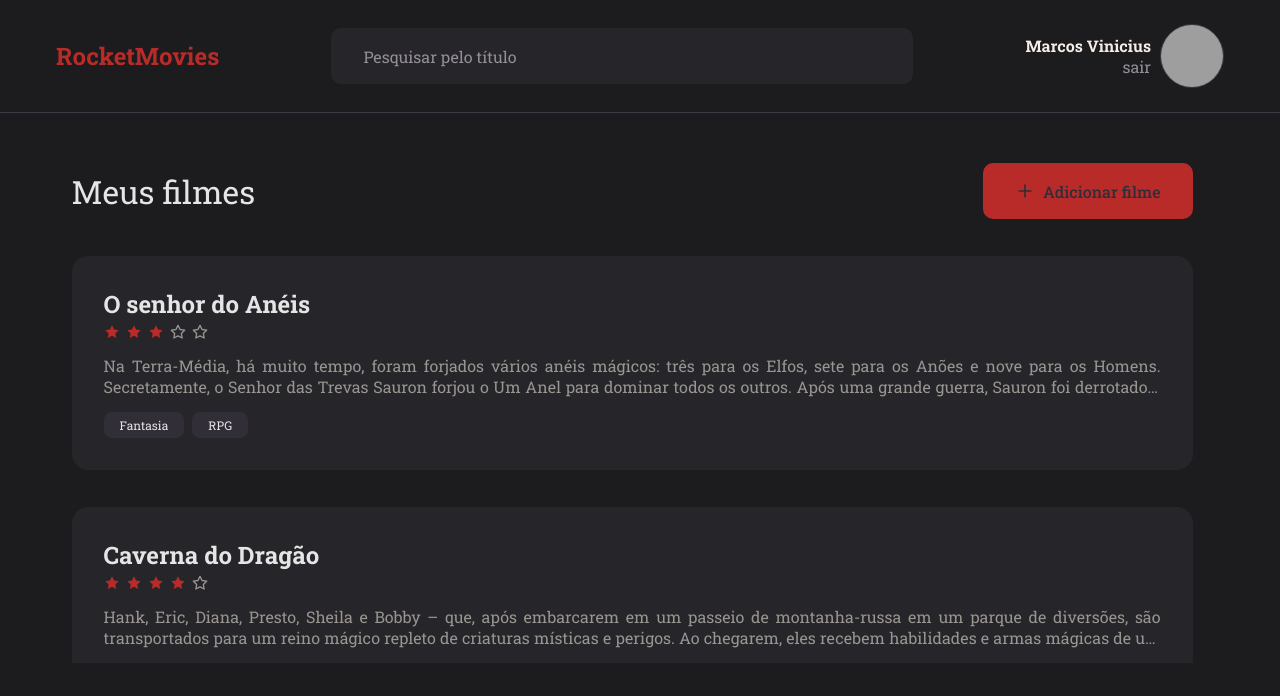
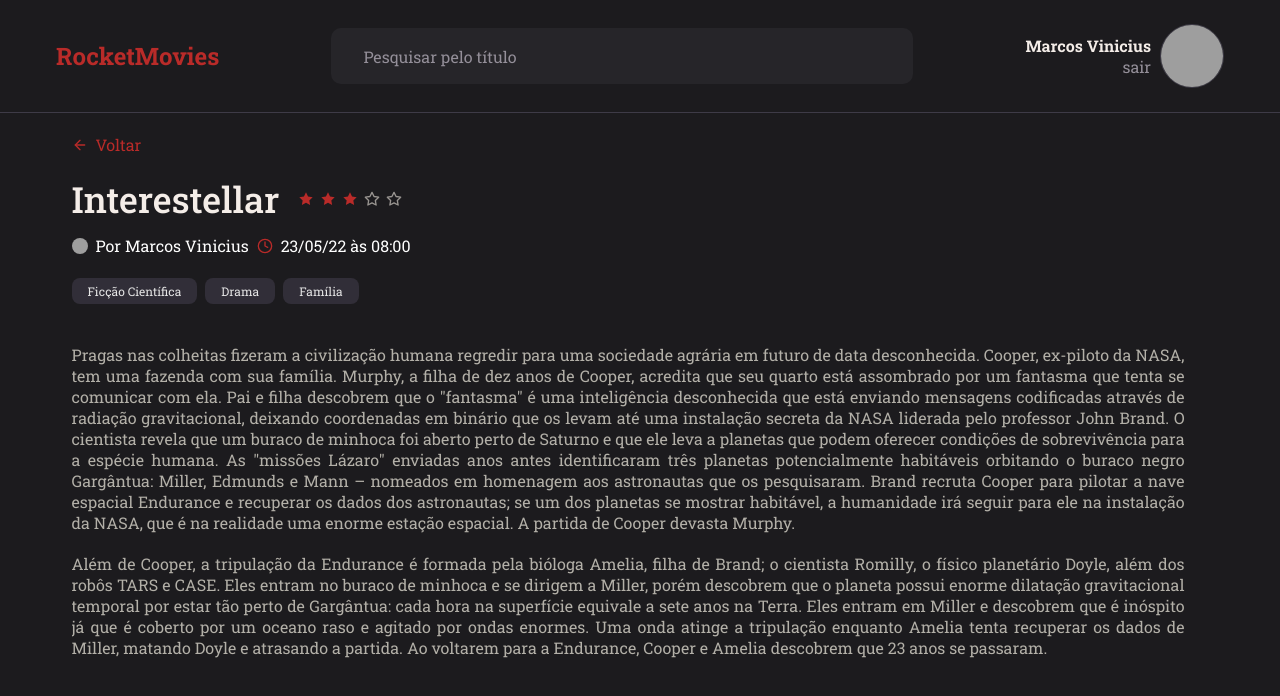
Before and after one commit to mviniciussb/MovieNotes--Frontend, a React (Vite) app: page / in a window 1280 px wide. Shown: the top 696 px of the page. Built offline with nearby package versions, Linux system fonts and the light colour scheme; grey boxes are pictures that could not be loaded.

Commit message:
Finished the note preview page.

```diff
--- a/src/components/note/index.jsx
+++ b/src/components/note/index.jsx
@@ -8,7 +8,7 @@ export function Note({ data }) {
     <Container>
       <Header>
         <h2>{data.title}</h2>
-        <Rating data={data} />
+        <Rating value={data.rating} />
       </Header>
 
       <Main>{data.description}</Main>
--- a/src/components/rating/index.jsx
+++ b/src/components/rating/index.jsx
@@ -1,12 +1,12 @@
 import { FiStar } from "react-icons/fi";
-
 import { Container } from "./style";
 
-export function Rating({ data }) {
+export function Rating({ value = 0 }) {
+  // valor padrão de 0 se nenhum for passado
   return (
     <Container>
       {[...Array(5)].map((_, index) => (
-        <FiStar key={index} className={index < data.rating ? "active" : ""} />
+        <FiStar key={index} className={index < value ? "active" : ""} />
       ))}
     </Container>
   );
--- a/src/main.jsx
+++ b/src/main.jsx
@@ -1,7 +1,7 @@
 import { StrictMode } from "react";
 import { createRoot } from "react-dom/client";
 
-import {Home} from "./pages/home"
+import {MoviePreview} from "./pages/moviePreview"
 
 import { ThemeProvider } from "styled-components";
 import { GlobalStyle } from "./styles/global";
@@ -11,7 +11,7 @@ createRoot(document.getElementById("root")).render(
   <StrictMode>
     <ThemeProvider theme={theme}>
       <GlobalStyle />
-      <Home/>
+      <MoviePreview/>
     </ThemeProvider>
   </StrictMode>
 );
--- a/src/pages/moviePreview/index.jsx
+++ b/src/pages/moviePreview/index.jsx
@@ -3,6 +3,7 @@ import { FiStar, FiArrowLeft, FiClock } from "react-icons/fi";
 
 import { Header } from "../../components/header";
 import { Tag } from "../../components/tag";
+import { Rating } from "../../components/rating";
 
 export function MoviePreview() {
   return (
@@ -10,38 +11,38 @@ export function MoviePreview() {
       <Header />
 
       <Main>
-        <Informations>
         <a href="#">
           <FiArrowLeft />
           Voltar
         </a>
+
+        <Informations>
           <div className="title-page">
             <h2>Interestellar</h2>
-            <div className="rating">
-              <FiStar />
-              <FiStar />
-              <FiStar />
-              <FiStar />
-              <FiStar />
+            <Rating value={3} />
           </div>
-          </div>
+
           <div className="change">
             <img
               src="https://github.com/mviniciussb.png"
               alt="Foto do usuário"
             />
+
             <span>Por Marcos Vinicius</span>
+
             <span className="date">
               <FiClock />
               23/05/22 às 08:00
             </span>
           </div>
-        </Informations>
+
           <Tags>
             <Tag title="Ficção Científica" />
             <Tag title="Drama" />
             <Tag title="Família" />
           </Tags>
+        </Informations>
+
         <Content>
           <p>
             Pragas nas colheitas fizeram a civilização humana regredir para uma
--- a/src/pages/moviePreview/style.js
+++ b/src/pages/moviePreview/style.js
@@ -13,14 +13,6 @@ export const Main = styled.main`
     padding-right: 2.4rem;
 
     overflow-y: auto;
-`
-
-export const Informations = styled.div`
-    display: flex;
-    flex-direction: column;
-    gap: 2.4rem;
-
-    overflow-y: auto;
 
     > a {
     display: flex;
@@ -30,11 +22,17 @@ export const Informations = styled.div`
 
     margin-top: 2.1rem;
     color: ${({ theme }) => theme.COLORS.RED};
+    }
+`
 
-    svg {
-        font-size: 2rem;
-    }
-  }
+export const Informations = styled.div`
+    display: flex;
+    flex-direction: column;
+    gap: 1.2rem;
+
+    overflow-y: auto;
+
+    margin-top: 2rem;
 
   > .title-page {
     display: flex;
@@ -47,17 +45,6 @@ export const Informations = styled.div`
 
         color: ${({ theme }) => theme.COLORS.WHITE_3};
 
-    }
-
-    .rating {
-        display: flex;
-        gap: 1rem;
-        svg {
-            font-size: 2rem;
-
-            stroke: ${({ theme }) => theme.COLORS.GRAY_1};
-            /* fill: ${({ theme }) => theme.COLORS.GRAY_1}; */
-        }
     }
   }
 
@@ -78,14 +65,15 @@ export const Informations = styled.div`
         display: flex;
         align-items: center;
         gap: .8rem;
+
+        &:nth-child(3){
+            svg {
+                stroke: ${({ theme }) => theme.COLORS.RED};
+
+            }
+        }
     }
 
-    &:nth-child(3){
-        svg {
-                        stroke: ${({ theme }) => theme.COLORS.RED};
-
-        }
-    }
   }
 `
 
@@ -93,7 +81,7 @@ export const Tags = styled.div`
      display: flex;
      gap: .8rem;
 
-     margin: 4rem 0;
+     margin: 1rem 0 4rem;
 `
 export const Content = styled.div`
     display: flex;
```
Lines whose indentation alone changed are shown as unchanged.
